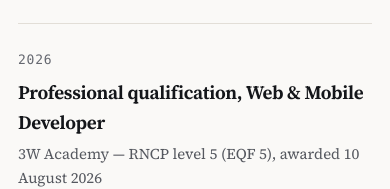
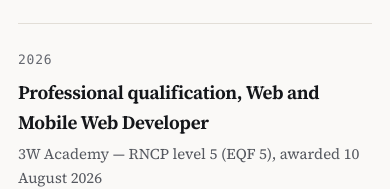
Before and after one commit to slayerfx/slayerfx.github.io, a plain HTML site: page index.html in a window 390 px wide. Shown: the part 6894-7083 px from the top of the page. Drawn offline with Linux system fonts and the light colour scheme.

Commit message:
CV du 25/09/2026 ; nom officiel du titre : Developpeur web et web mobile

```diff
--- a/index.html
+++ b/index.html
@@ -357,7 +357,7 @@
       <li data-reveal>
         <p class="when">2026</p>
         <div class="jalon">
-        <h3 data-i18n="p1.t">Titre professionnel Développeur Web &amp; Mobile</h3>
+        <h3 data-i18n="p1.t">Titre professionnel Développeur web et web mobile</h3>
         <p class="where" data-i18n="p1.o">3W Academy — RNCP niveau 5, obtenu le 10 août 2026</p>
         <p data-i18n="p1.d">Développement full-stack, intégration d'API, workflow Git/GitHub et méthodes agiles.</p>
         </div>
--- a/js/anglais.js
+++ b/js/anglais.js
@@ -111,7 +111,7 @@ const ANGLAIS = {
                  + "to make it faster. That's where I got hooked on solving problems and finding "
                  + 'solutions, to the point of building my own tools to make life easier. '
                  + "Now I'm turning it into a career.",
-  'p1.t': 'Professional qualification, Web &amp; Mobile Developer',
+  'p1.t': 'Professional qualification, Web and Mobile Web Developer',
   'p1.o': '3W Academy — RNCP level 5 (EQF 5), awarded 10 August 2026',
   'p1.d': 'Full-stack development, API integration, Git/GitHub workflow and agile methods.',
   'p2.t': 'Financial market analysis',
```
Also changed, not shown: 1 other file.
